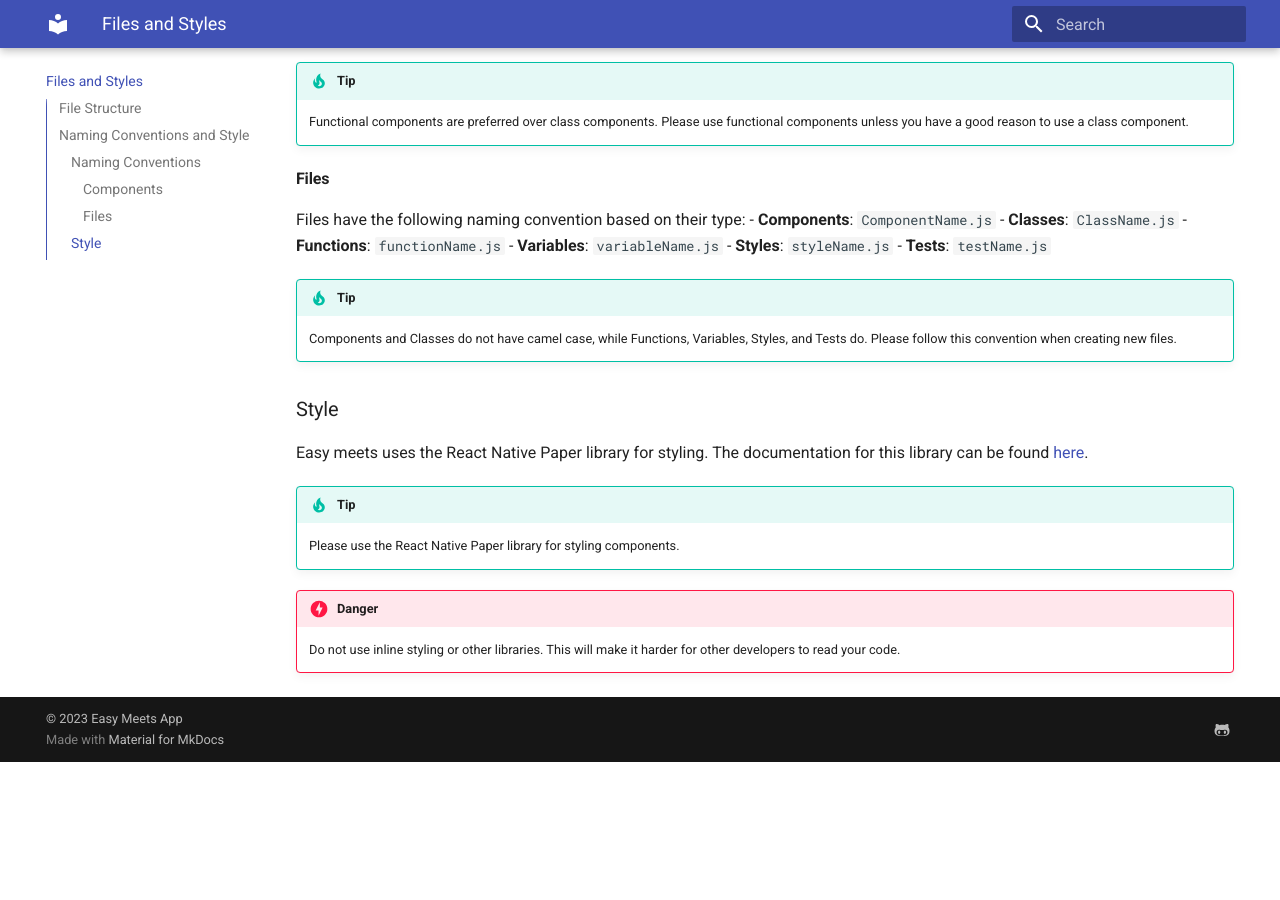
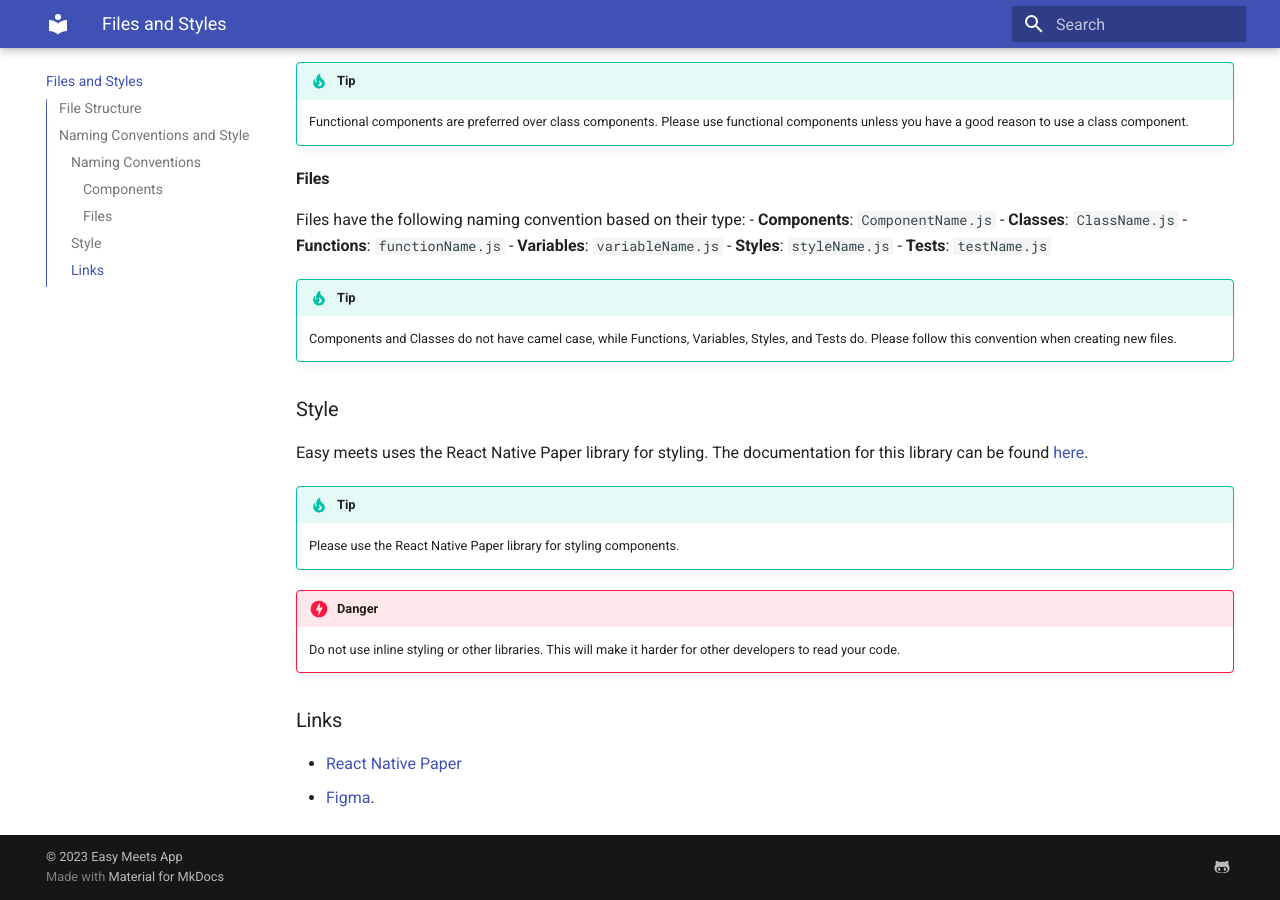
Before and after one commit to easymeets/easy-meets-docs, an MkDocs documentation site: the page built from docs/filestructure.md, in a window 1280 px wide and 900 px high, scrolled down 910 px. Built offline with MkDocs 1.6.1 and Material for MkDocs 9.7.7, drawn with Linux system fonts in a browser that asks for light colours; before the commit the page ends 1672 px from its top, so only the background shows below that.

Commit message:
Added links to figma

```diff
--- a/docs/filestructure.md
+++ b/docs/filestructure.md
@@ -65,3 +65,9 @@ We use the following naming conventions and style to make it easier for develope
 
 !!! danger
     Do not use inline styling or other libraries. This will make it harder for other developers to read your code.
+
+
+### Links
+
+- [React Native Paper](https://callstack.github.io/react-native-paper/)
+- [Figma](https://www.figma.com/file/k9AhUzLgY0px7BrlQIveL8/Easy-Meets?type=design&node-id=0%3A1&mode=design&t=5865oJhuzAITqhWr-1).
```
